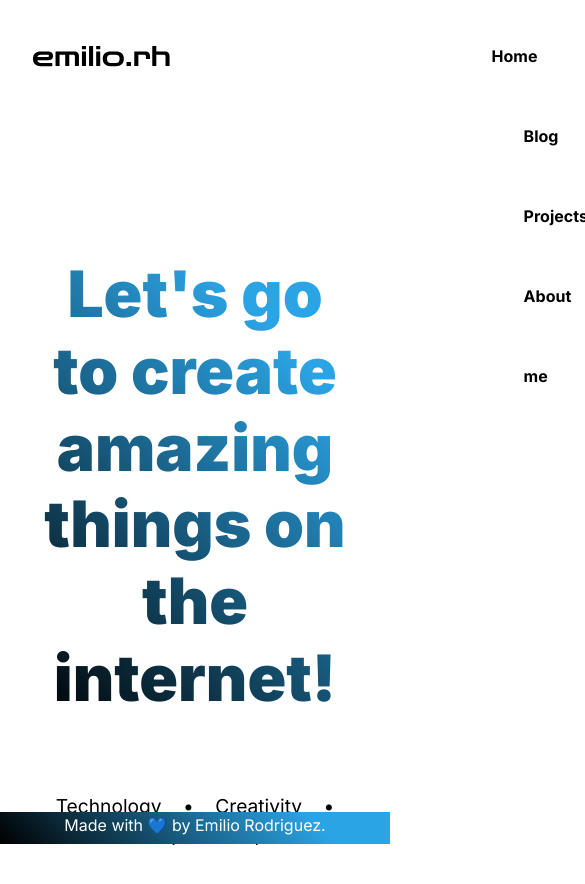
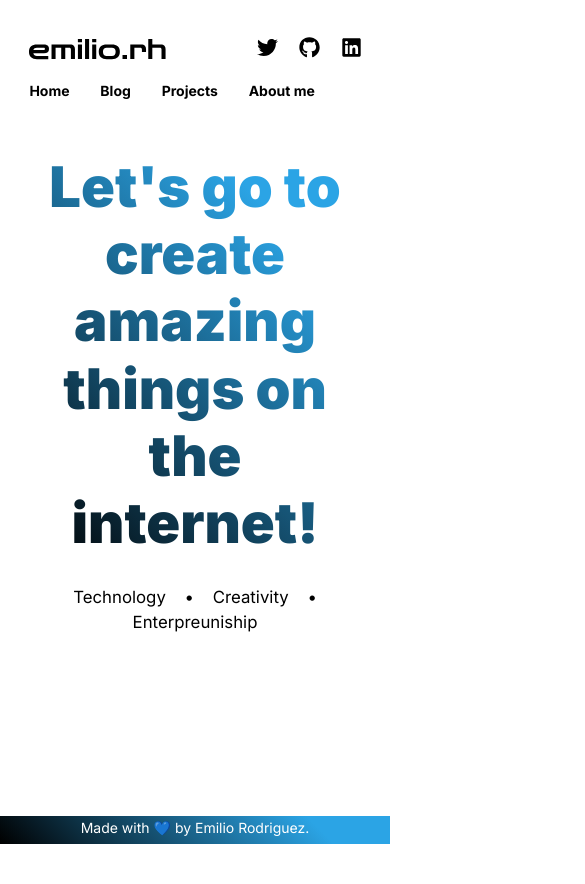
Before and after one commit to emilioRguez/personal-site, a Next.js app: page / in a window 390 px wide. Shown: the top 884 px of the page, 585 px wide, since content can reach past the window. After the commit the page ends 858 px from the top, so only its background shows below. Built offline with nearby package versions, Linux system fonts and the light colour scheme.

Commit message:
Responsive Hero section

```diff
--- a/components/Header/styles.module.scss
+++ b/components/Header/styles.module.scss
@@ -48,3 +48,13 @@
 
   }
 }
+
+@media (max-width: 720px) {
+  .headerContent {
+    nav {
+      position: absolute;
+      margin-left: 0rem;
+      margin-top: 6rem;
+    }
+  }
+}
--- a/styles/Home.module.scss
+++ b/styles/Home.module.scss
@@ -1,5 +1,6 @@
 .container {
   padding: 0 2rem;
+  height: 100vh;
 }
 
 .main {
@@ -45,8 +46,9 @@
 }
 
 @media (max-width: 600px) {
-  .grid {
+  .main{
     width: 100%;
     flex-direction: column;
+    margin-top: -5rem;
   }
 }
--- a/styles/globals.scss
+++ b/styles/globals.scss
@@ -1,8 +1,19 @@
-html,
-body {
+* {
   padding: 0;
   margin: 0;
-  font-family: Inter, sans-serif;
+  box-sizing: border-box;
+}
+
+html,
+body,
+textarea,
+select,
+button {
+  font: 400 1rem 'Inter', sans-serif;
+}
+
+button {
+  cursor: pointer;
 }
 
 a {
@@ -10,6 +21,14 @@ a {
   text-decoration: none;
 }
 
-* {
-  box-sizing: border-box;
+@media (max-width: 1080px) {
+  html {
+    font-size: 93.75%;
+  }
 }
+
+@media (max-width: 720px) {
+  html {
+    font-size: 87.5%;
+  }
+}
```
